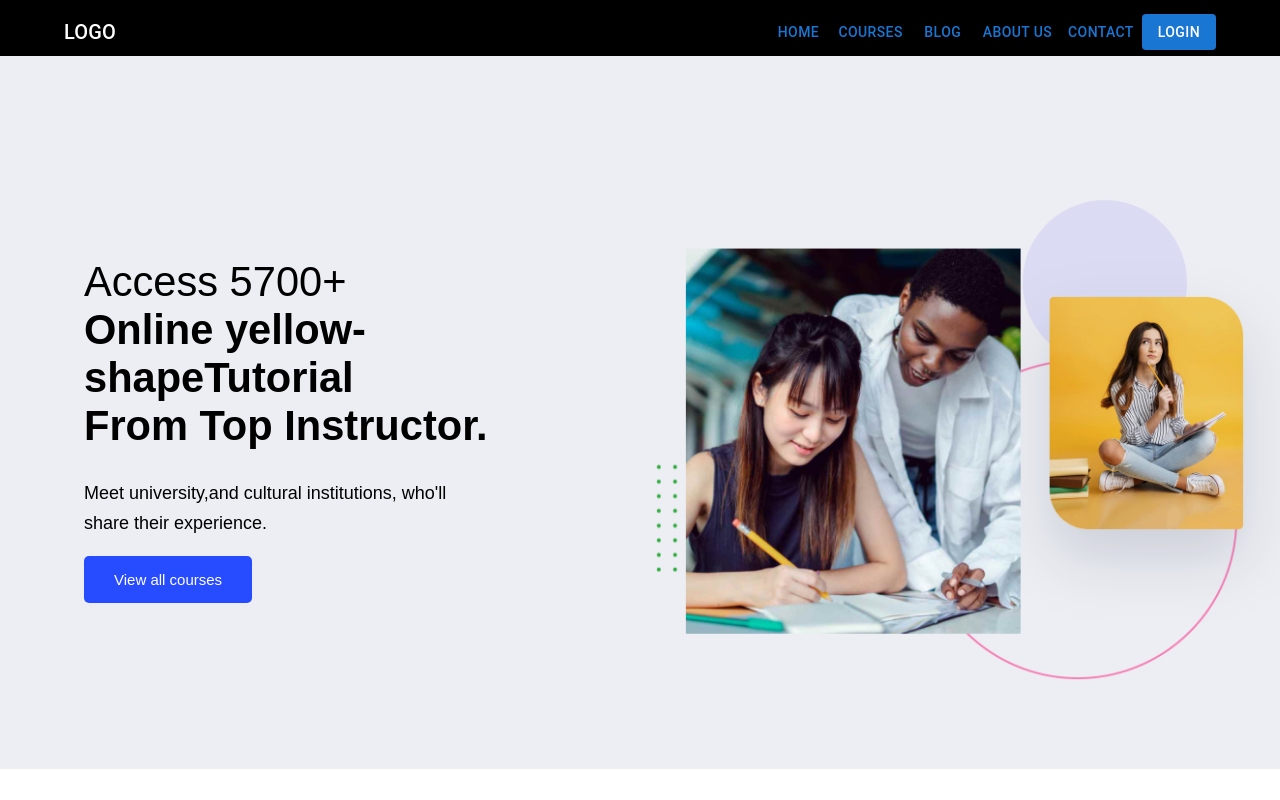
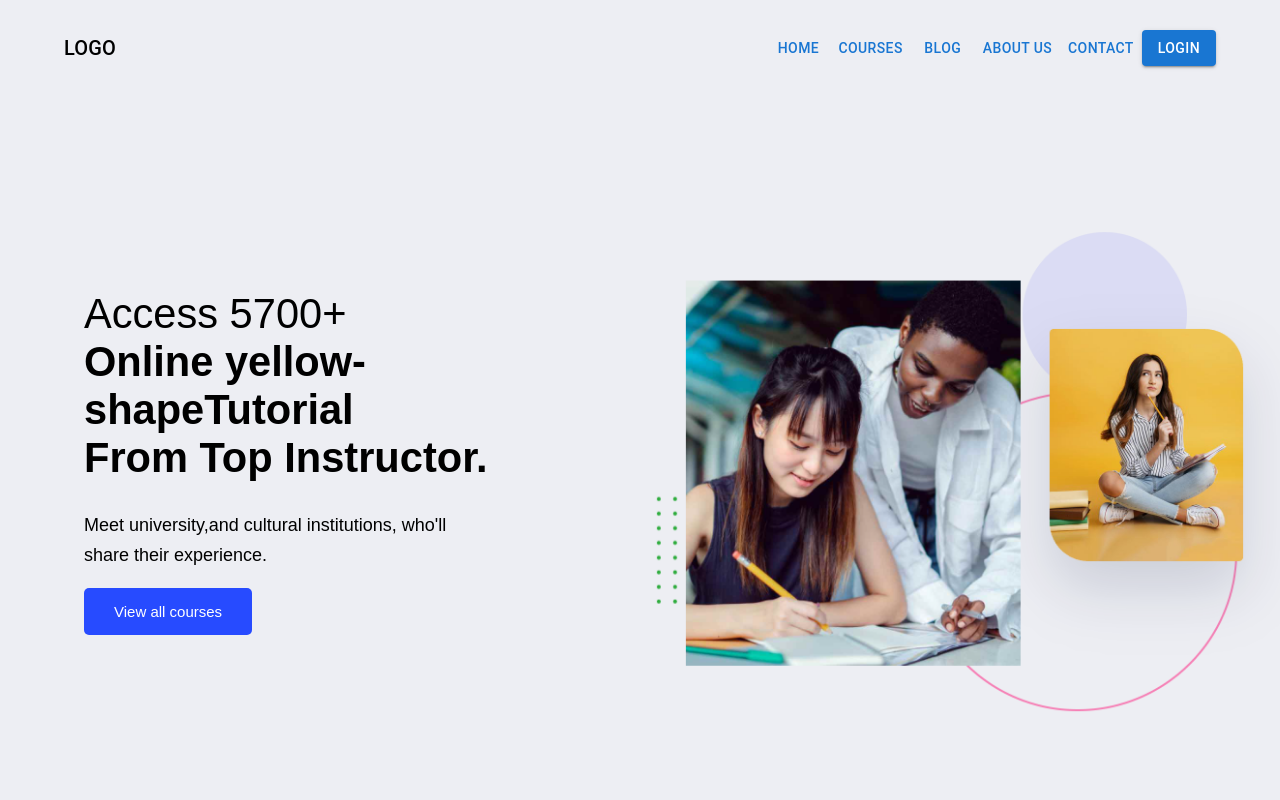
Before and after one commit to thekawsarhossain/team-project-educational, a React (Create React App) app: page / in a window 1280 px wide. Shown: the top 800 px of the page. Built offline with nearby package versions, Linux system fonts and the light colour scheme; no server answers; the HTML template or start-up script is replaced by a standard one.

Commit message:
navigation color changed

```diff
--- a/src/components/Shared/Navigation/Navigation.js
+++ b/src/components/Shared/Navigation/Navigation.js
@@ -38,14 +38,14 @@ const Navigation = () => {
     setAnchorElUser(null);
   };
 
-  return <AppBar position="static" sx={{ bgcolor: '#000' }}>
+  return <AppBar position="static" sx={{ bgcolor: '#EDEEF3', py: 2 }}>
     <Container>
       <Toolbar disableGutters>
         <Typography
           variant="h6"
           noWrap
           component="div"
-          sx={{ mr: 2, display: { xs: 'none', md: 'flex' } }}
+          sx={{ mr: 2, display: { xs: 'none', md: 'flex' }, color: '#000' }}
         >
           LOGO
         </Typography>
@@ -96,11 +96,11 @@ const Navigation = () => {
           LOGO
         </Typography>
         <Box sx={{ flexGrow: 1, display: { xs: 'none', md: 'flex', justifyContent: 'flex-end' } }}>
-            <Button onClick={() => history.push('/')}>Home</Button>
-            <Button onClick={() => history.push('/courses')}>Courses</Button>
-            <Button onClick={() => history.push('/blogs')}>Blog</Button>
-            <Button onClick={() => history.push('/about')}>About us</Button>
-            <Button onClick={() => history.push('/contact')}>Contact</Button>
+          <Button onClick={() => history.push('/')}>Home</Button>
+          <Button onClick={() => history.push('/courses')}>Courses</Button>
+          <Button onClick={() => history.push('/blogs')}>Blog</Button>
+          <Button onClick={() => history.push('/about')}>About us</Button>
+          <Button onClick={() => history.push('/contact')}>Contact</Button>
         </Box>
 
         {user ? <Box sx={{ flexGrow: 0 }}>
```
